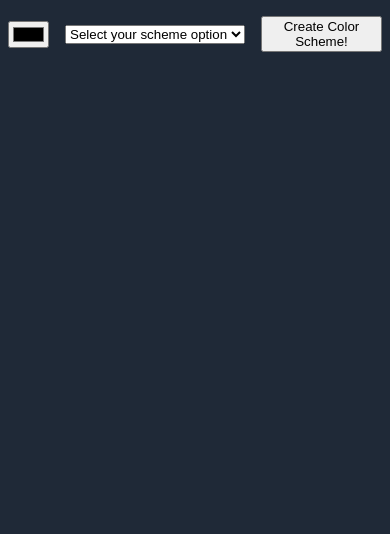
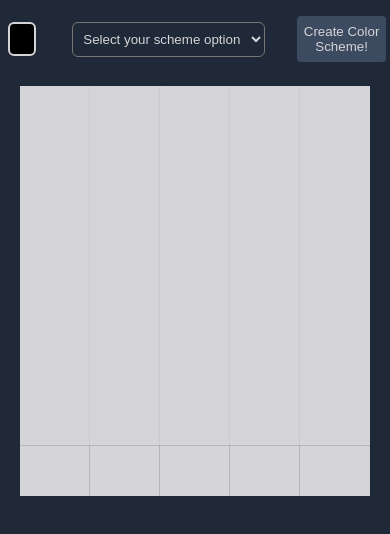
Before and after one commit to Ginicoefficient/colorSchemeGenerator, a plain HTML site: page index.html in a window 390 px wide. Drawn offline with Linux system fonts and the light colour scheme.

Commit message:
finished solo project if return change responsiveness

```diff
--- a/script.js
+++ b/script.js
@@ -1,27 +1,31 @@
 const placeholderHtml = `<div class = "single-color-holder">
-<div class="color-img">TEST</div>
-<div class="color-hex">TEST</div>
+<div class="color-img" style="background-color: #d5d4d8">TEST</div>
+<div class="color-hex"></div>
 </div>`;
 let colorsArray = new Array(5).fill(placeholderHtml);
 
 const render = () => {
+  if (document.getElementById("scheme-selector").value == "") {
+    document.getElementById("color-holder").innerHTML = colorsArray.join("");
+  } else {
     const colorsHtml = colorsArray
       .map((color) => {
         return `<div class = "single-color-holder" id ="">
             <div class="color-img" style="background-color: ${color.hex.value};"></div>
-            <div class="color-hex">${color.hex.value}</div>
+            <div class="color-hex"><p>${color.hex.value}</p></div>
         </div>
         `;
       })
       .join("");
     document.getElementById("color-holder").innerHTML = colorsHtml;
+  }
 };
 
-const submitRequest = () => {
+function submitRequest() {
   const color = document.getElementById("color-picker").value.slice(1);
   const schemeChoice = document.getElementById("scheme-selector").value;
   const fetchString = `https://www.thecolorapi.com/scheme?hex=${color}&mode=${schemeChoice}&count=5`;
-
+  if (!document.getElementById("scheme-selector").value == "") {
     fetch(fetchString)
       .then((res) => res.json())
       .then((data) => {
@@ -29,6 +33,8 @@ const submitRequest = () => {
         console.log(colorsArray);
         render();
       });
-};
+  }
+}
+render();
 
 document.getElementById("submit-btn").addEventListener("click", submitRequest);
--- a/styles.css
+++ b/styles.css
@@ -11,7 +11,8 @@ body {
 .container {
   display: flex;
   flex-direction: column;
-  justify-content: space-between;
+  justify-content: center;
+  align-items: center;
 }
 
 .header {
@@ -19,7 +20,31 @@ body {
   display: flex;
   justify-content: center;
   align-items: center;
-  gap: 1rem;
+  gap: 2rem;
+}
+
+select {
+  background-color: #1f2937;
+  color: #d5d4d8;
+  padding: 0.6em 0.5em;
+  box-shadow: 0px 1px 2px rgba(0, 0, 0, 0.05);
+  border-radius: 6px;
+}
+
+#color-picker {
+  -webkit-appearance: none;
+  -moz-appearance: none;
+  appearance: none;
+  background-color: transparent;
+  border: none;
+  height: 2.7rem;
+  width: 3.7rem;
+  cursor: pointer;
+}
+
+#color-picker::-webkit-color-swatch {
+  border-radius: 6px;
+  border: solid 2px #d5d4d8;
 }
 
 .color-holder {
@@ -31,16 +56,35 @@ body {
   align-items: center;
 }
 
+button {
+  background-color: #3d4b60;
+  color: #d5d4d8;
+  padding: 0.6em 0.5em;
+  border: none;
+  border-radius: 4px;
+  transition-duration: 0.2s;
+}
+
+button:active {
+  transform: scale(0.97);
+}
 .single-color-holder {
   display: flex;
   flex-direction: column;
+  justify-content: center;
   width: 15%;
+  min-width: 70px;
+  text-align: center;
 }
 
 .color-img {
   height: 360px;
+  box-shadow: 2px 0px 3px 0px #1f2937;
 }
 
 .color-hex {
-  height: 20%;
+  color: #3d4b60;
+  height: 50px;
+  background-color: #d5d4d8;
+  box-shadow: 0px 0px 1px 0px #1f2937;
 }
```
Lines whose indentation alone changed are shown as unchanged.
